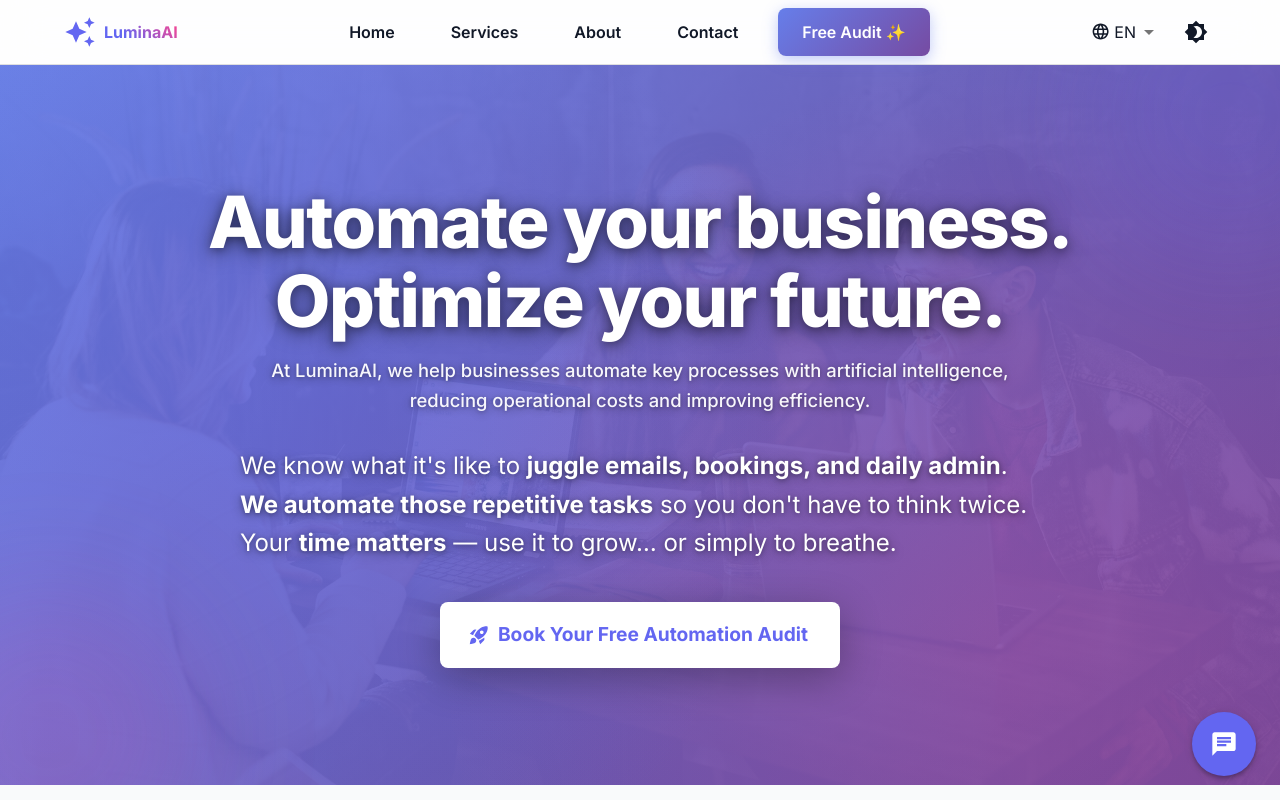
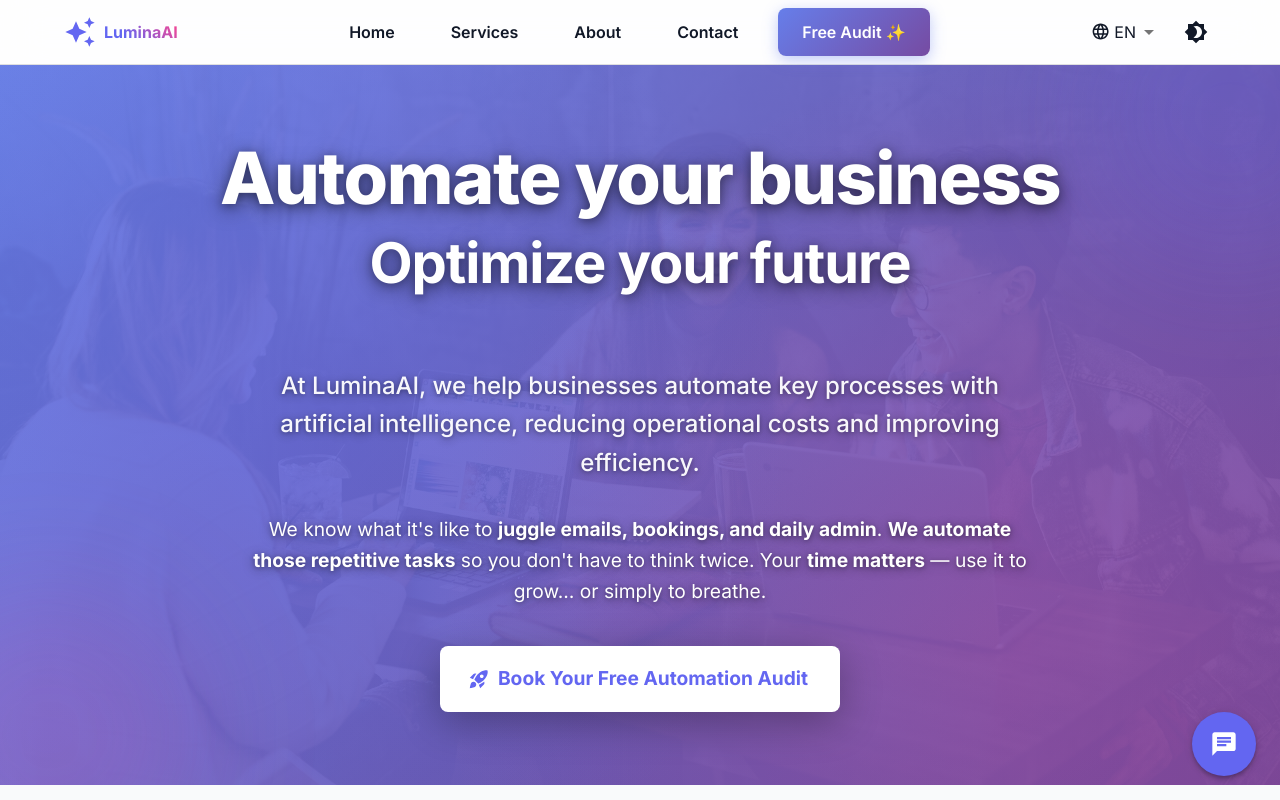
Before and after one commit to adrianfdez469/luminaAI-system, a Next.js app: page /en in a window 1280 px wide. Shown: the top 800 px of the page. Built offline with nearby package versions, Linux system fonts and the light colour scheme.

Commit message:
feat(.): .

```diff
--- a/components/sections/HeroSection.tsx
+++ b/components/sections/HeroSection.tsx
@@ -98,7 +98,19 @@ export default function HeroSection() {
                 lineHeight: { xs: 1.2, md: 1.1 },
               }}
             >
-              {t('title')}
+              {t('title1')}
+            </Typography>
+            <Typography
+              variant="h1"
+              sx={{
+                mb: { xs: 4, md: 9 },
+                fontWeight: 700,
+                fontSize: { xs: '1.8rem', sm: '2rem', md: '3rem', lg: '3.5rem' },
+                textShadow: '0 4px 20px rgba(0,0,0,0.5), 0 2px 8px rgba(0,0,0,0.3)',
+                lineHeight: { xs: 1.2, md: 1.1 },
+              }}
+            >
+              {t('title2')}
             </Typography>
 
             {/* Description */}
@@ -108,7 +120,7 @@ export default function HeroSection() {
                 mb: { xs: 3, md: 4 },
                 maxWidth: '800px',
                 mx: 'auto',
-                fontSize: { xs: '0.95rem', sm: '1.05rem', md: '1.15rem' },
+                fontSize: { xs: '1.2rem', sm: '1.3rem', md: '1.5rem' },
                 fontWeight: 500,
                 lineHeight: 1.6,
                 px: { xs: 2, sm: 0 },
@@ -125,10 +137,10 @@ export default function HeroSection() {
                 mb: { xs: 1.5, md: 2 },
                 maxWidth: '800px',
                 mx: 'auto',
-                fontSize: { xs: '1rem', sm: '1.1rem', md: '1.3rem', lg: '1.5rem' },
+                fontSize: { xs: '0.9rem', sm: '1rem', md: '1.1rem', lg: '1.2rem' },
                 fontWeight: 400,
                 lineHeight: { xs: 1.5, md: 1.6 },
-                textAlign: { xs: 'center', sm: 'left' },
+                textAlign: 'center',//{ xs: 'center', sm: 'left' },
                 px: { xs: 2, sm: 0 },
                 textShadow: '0 2px 12px rgba(0,0,0,0.4), 0 1px 4px rgba(0,0,0,0.3)',
               }}
--- a/messages/en.json
+++ b/messages/en.json
@@ -19,6 +19,8 @@
   },
   "hero": {
     "title": "Automate your business. Optimize your future.",
+    "title1": "Automate your business",
+    "title2": "Optimize your future",
     "description": "At LuminaAI, we help businesses automate key processes with artificial intelligence, reducing operational costs and improving efficiency.",
     "subtitle": "We know what it's like to *juggle emails, bookings, and daily admin*. *We automate those repetitive tasks* so you don't have to think twice. Your *time matters* — use it to grow… or simply to breathe.",
     "cta": "Book Your Free Automation Audit"
--- a/messages/es.json
+++ b/messages/es.json
@@ -19,6 +19,8 @@
   },
   "hero": {
     "title": "Automatiza tu negocio. Optimiza tu futuro.",
+    "title1": "Automatiza tu negocio",
+    "title2": "Optimiza tu futuro",
     "description": "En LuminaAI ayudamos a empresas a automatizar procesos clave con inteligencia artificial, reduciendo costos operativos y mejorando la eficiencia.",
     "subtitle": "Sabemos lo que es hacer *malabares con correos, reservas y la administración* diaria. *Automatizamos esas tareas repetitivas* para que no tengas que pensarlo dos veces. Tu *tiempo vale*: úsalo para crecer... o simplemente para respirar.",
     "cta": "Agenda Tu Auditoría Gratuita"
```
